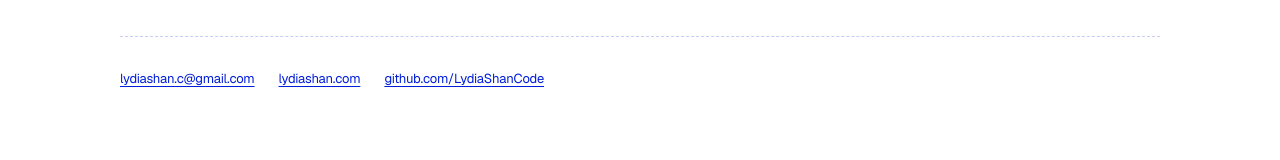
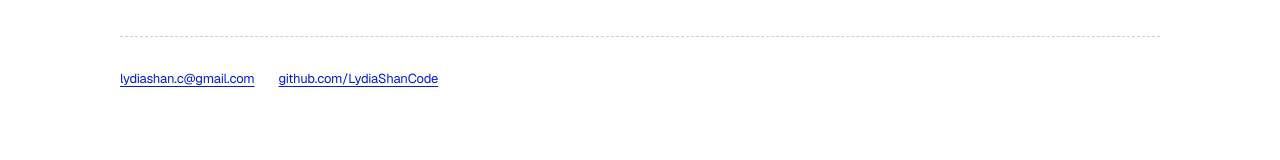
Before and after one commit to LydiaShanCode/design-portfolio, a React (Vite) app: page /resume in a window 1280 px wide. Shown: the part 1805-1965 px from the top of the page. Built offline with nearby package versions, Linux system fonts and the light colour scheme; no server answers.

Commit message:
content(cv): drop the portfolio link from the CV page and PDF
Co-authored-by: Lydia Shan <LydiaShanCode@users.noreply.github.com>

```diff
--- a/src/data/resume.js
+++ b/src/data/resume.js
@@ -3,7 +3,6 @@ export const profile = {
   title: 'Product Designer',
   contact: [
     { label: 'Email', value: 'lydiashan.c@gmail.com', href: 'mailto:lydiashan.c@gmail.com' },
-    { label: 'Portfolio', value: 'lydiashan.com', href: 'https://lydiashan.com' },
     { label: 'GitHub', value: 'github.com/LydiaShanCode', href: 'https://github.com/LydiaShanCode' },
   ],
 }
```
Also changed, not shown: 1 other file (tests, documents, lock files or other folders).
